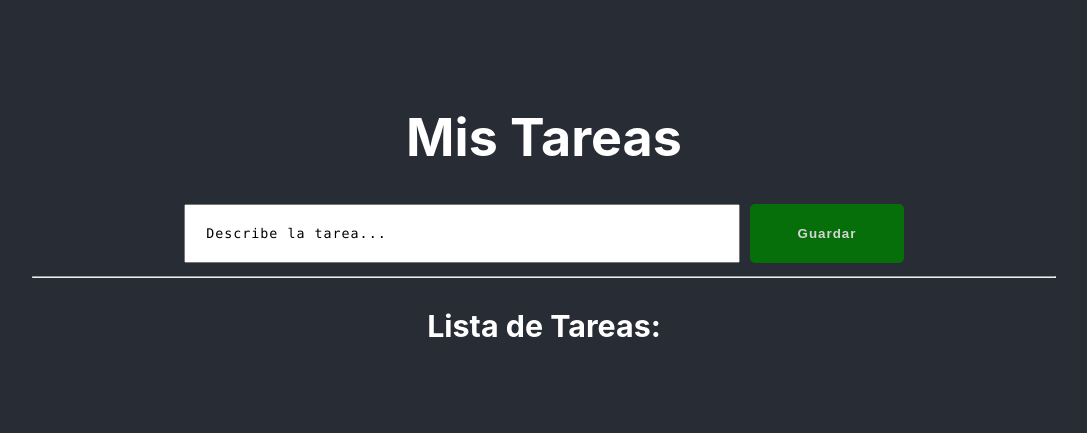
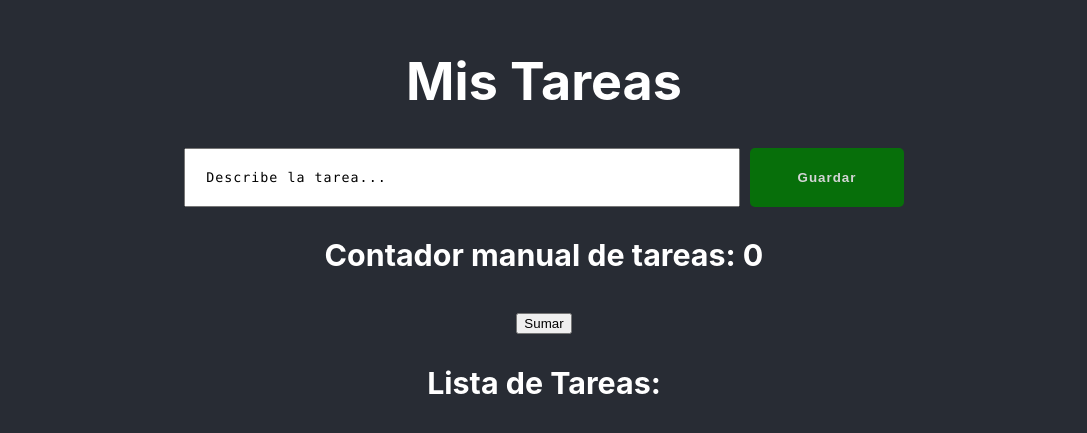
Before and after one commit to omarJunior/10-memorizacion, a React (Create React App) app: page / in a window 1280 px wide. Shown: the part 177-610 px from the top of the page, without its empty margins (96-1183 px from the left). Built offline with nearby package versions, Linux system fonts and the light colour scheme.

Commit message:
ultimos commits

```diff
--- a/src/Components/Tareas.js
+++ b/src/Components/Tareas.js
@@ -1,8 +1,9 @@
-import React, { useState } from 'react'
+import React, { useMemo, useState } from 'react'
 
 export const Tareas = () => {
 
     const [tareas, setTareas] = useState([])
+    const [contador, setContador] = useState(0)
 
     const guardarTareas = (e)=>{
         e.preventDefault()
@@ -20,6 +21,22 @@ export const Tareas = () => {
         setTareas(filtro)
     }
 
+    const sumarContador = ()=>{
+        setContador(contador + 1)
+    }
+
+    const contadorPasados = (acc)=>{
+        console.log("acc:", acc)
+        for(let i = 0; i <= acc; i++){
+            console.log("Ejecutando acumulacion de contadores del pasado...!")
+        }
+
+        return `Contador manual de tareas: ${acc}`
+    }
+
+    //memorizar acciones para no volverlas a repetir, solo se ejecutara cuando deba
+    const memoContadores = useMemo(() => contadorPasados(contador), [contador])
+
   return (
     <div className='tareas-container'>
         <h1>Mis Tareas</h1>
@@ -32,7 +49,9 @@ export const Tareas = () => {
 
             <input type="submit" value="Guardar" />
         </form>
-        <hr />
+
+        <h3>{memoContadores}</h3>
+        <button onClick={()=> sumarContador()}>Sumar</button>
 
         <h3>Lista de Tareas:</h3>
         <ul>
```
